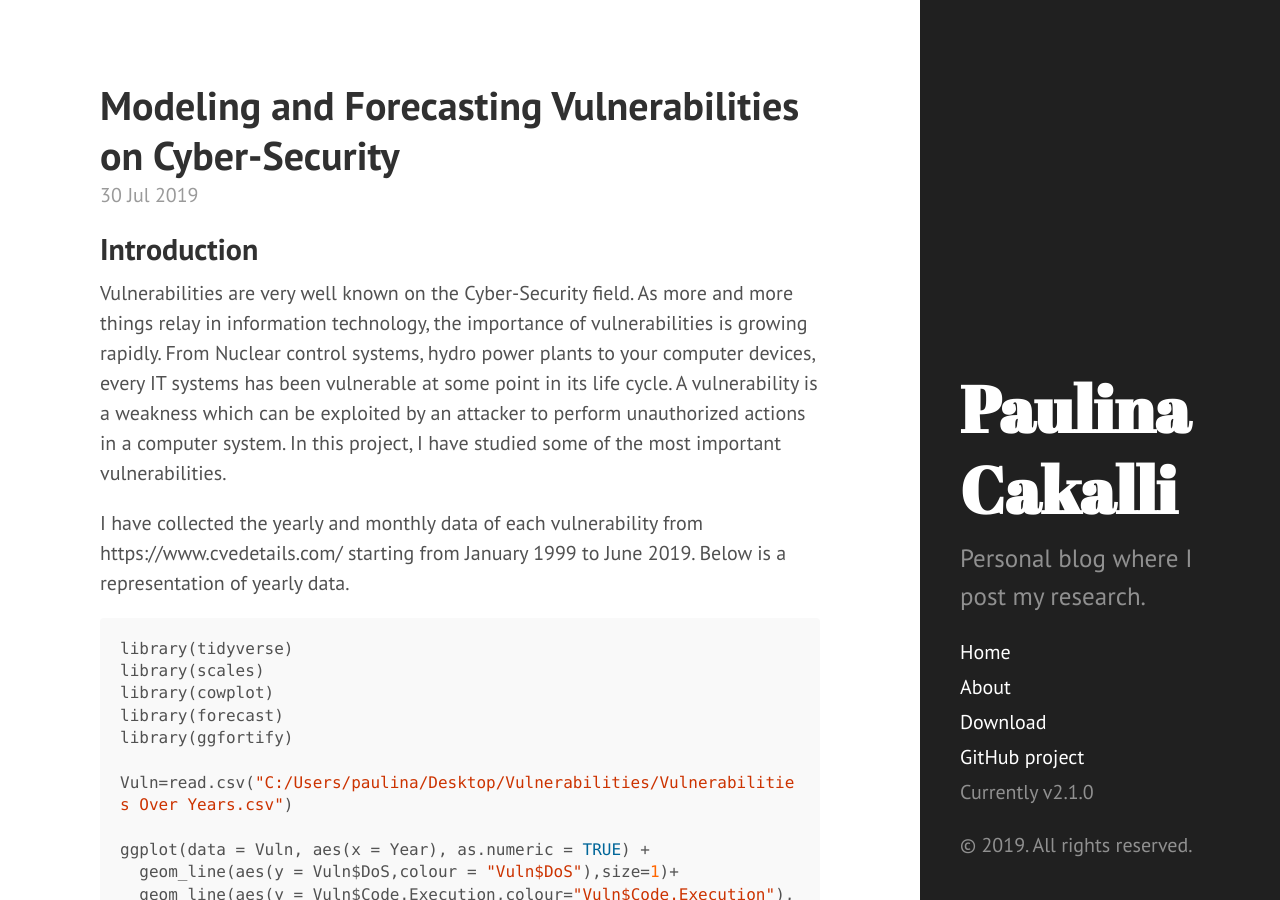
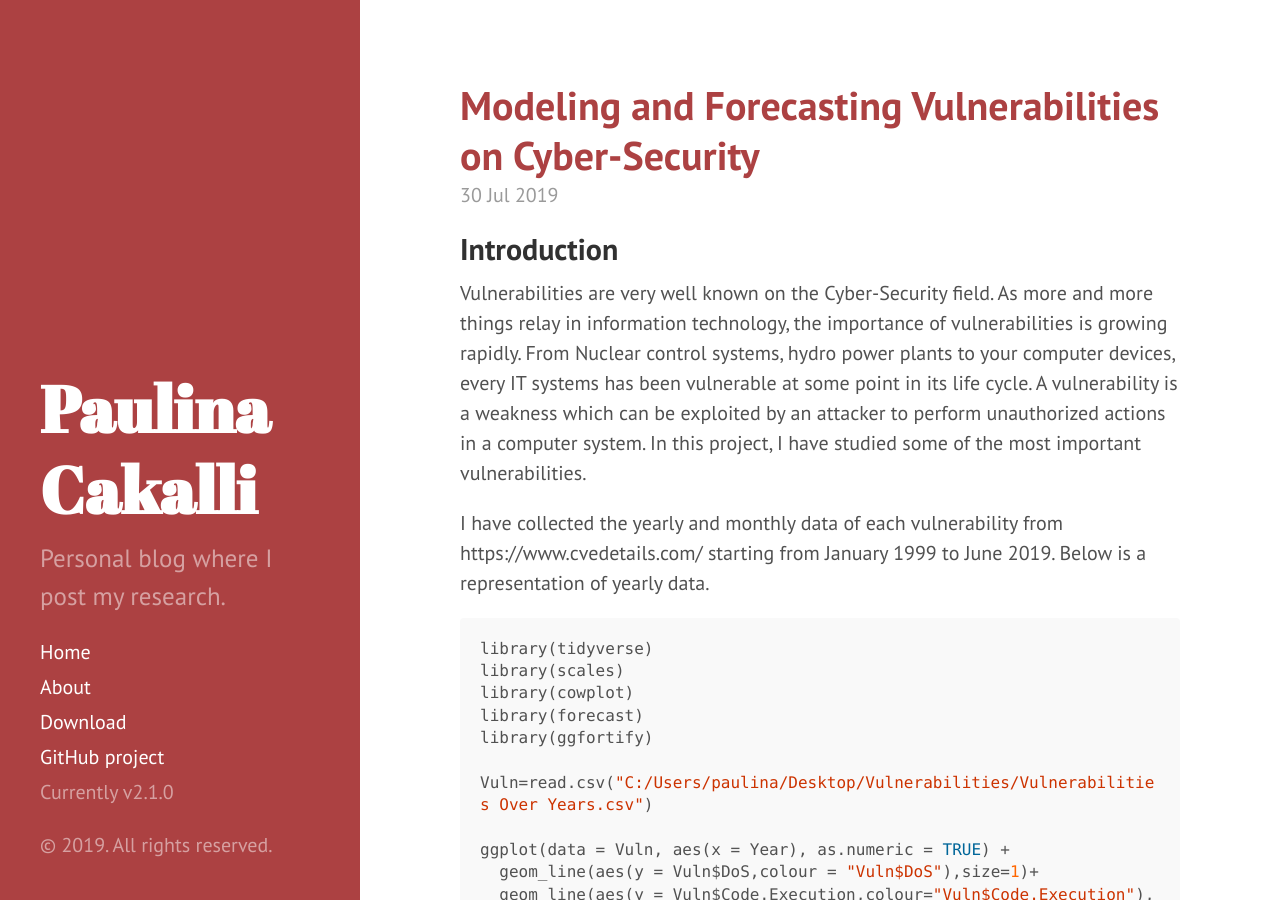
Before and after one commit to PaulinaCakalli/paulinacakalli.github.io, a Jekyll site: the page built from index.html, in a window 1280 px wide and 900 px high. Built offline with Jekyll 4.4.1, drawn with Linux system fonts in a browser that asks for light colours; Markdown is read by kramdown in place of the engine named in the settings; the list of posts is cut into pages by our own code.

Commit message:
Update default.html

```diff
--- a/_layouts/default.html
+++ b/_layouts/default.html
@@ -3,7 +3,6 @@
 
   {% include head.html %}
 <body>
-<body class="layout-reverse">
 <body class="theme-base-08">
 
 
@@ -15,5 +14,4 @@
     ...
   </body>
   </body>
-  </body>
 </html>
```
